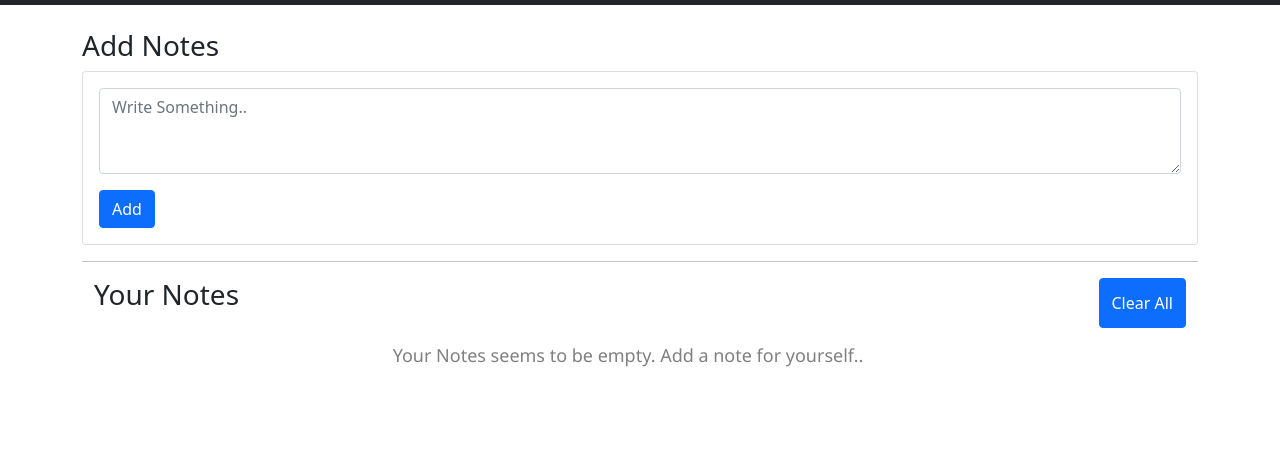
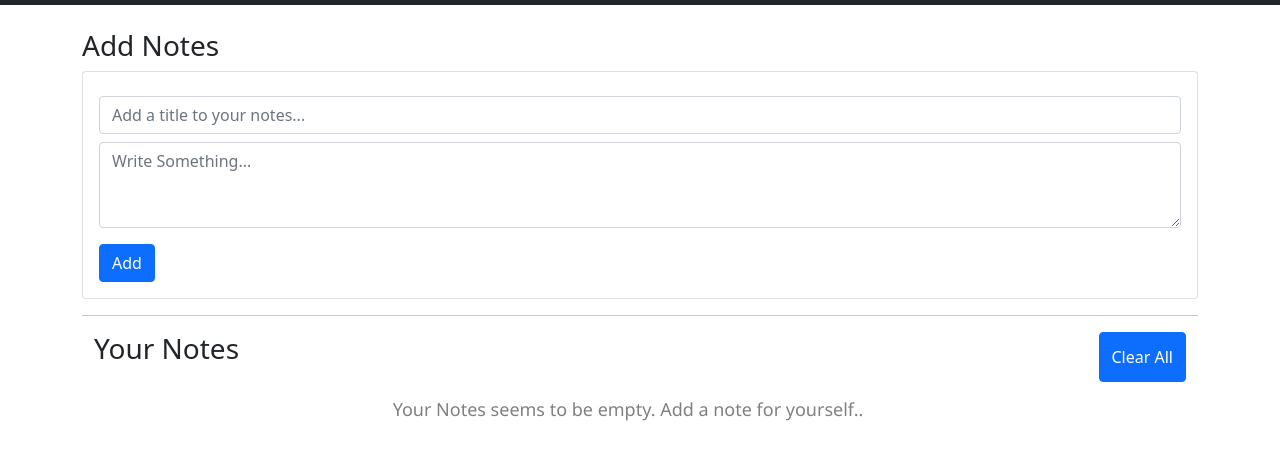
Before and after one commit to Vamshi2702/Note-Taking-App, a plain HTML site: page index.html in a window 1280 px wide. Shown: the part 51-510 px from the top of the page. Drawn offline with nearby package versions, Linux system fonts and the light colour scheme.

Commit message:
Update index.html

```diff
--- a/index.html
+++ b/index.html
@@ -38,7 +38,8 @@
         <div class="card">
             <div class="card-body">
                 <div class="mb-3">
-                    <textarea class="form-control" id="addText" rows="3" placeholder="Write Something.."></textarea>
+                    <textarea class="form-control my-2" id="addTitle" rows="1" placeholder="Add a title to your notes..." style="resize: none;"></textarea>
+                    <textarea class="form-control" id="addText" rows="3" placeholder="Write Something..."></textarea>
                 </div>
                 <button class="btn btn-primary" id="addButton">Add</button>
             </div>
```
